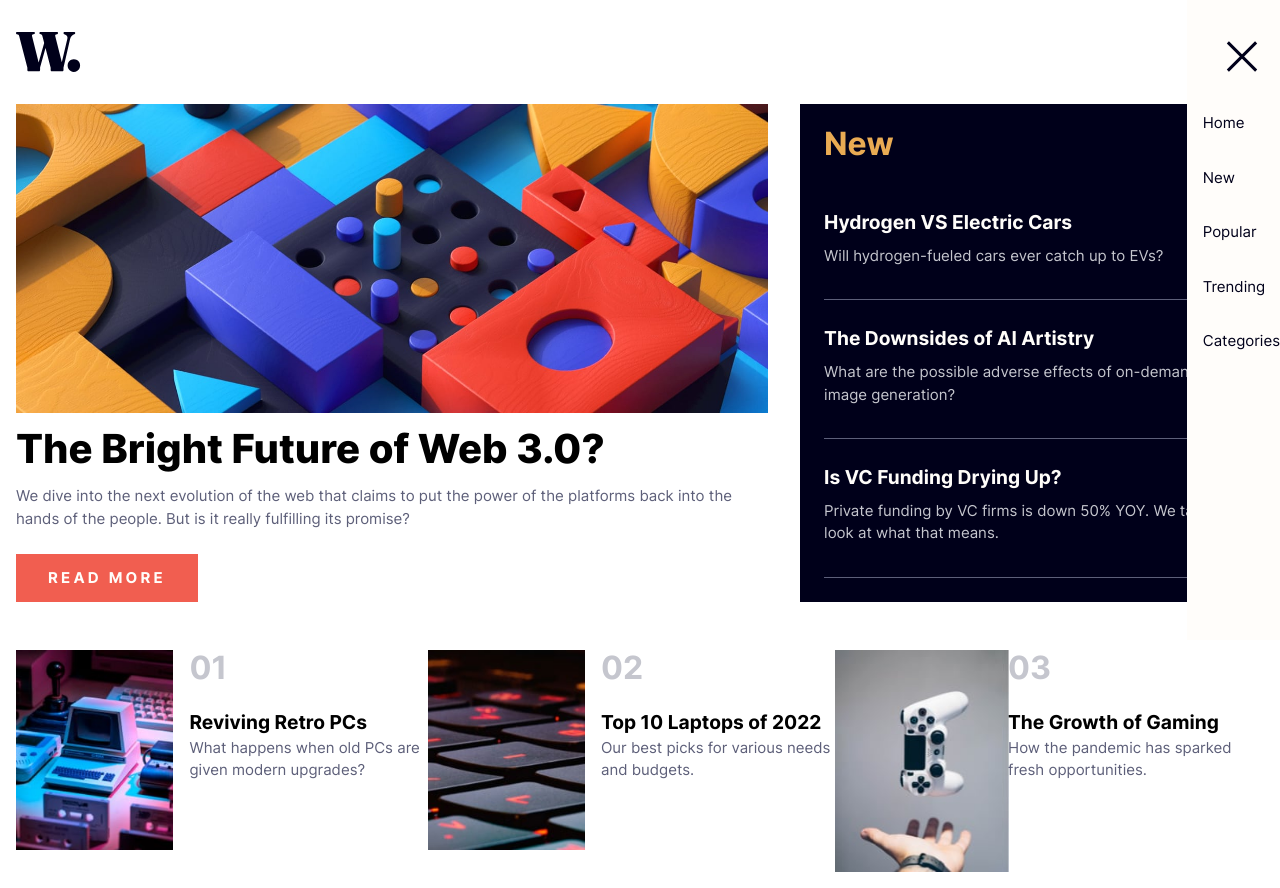
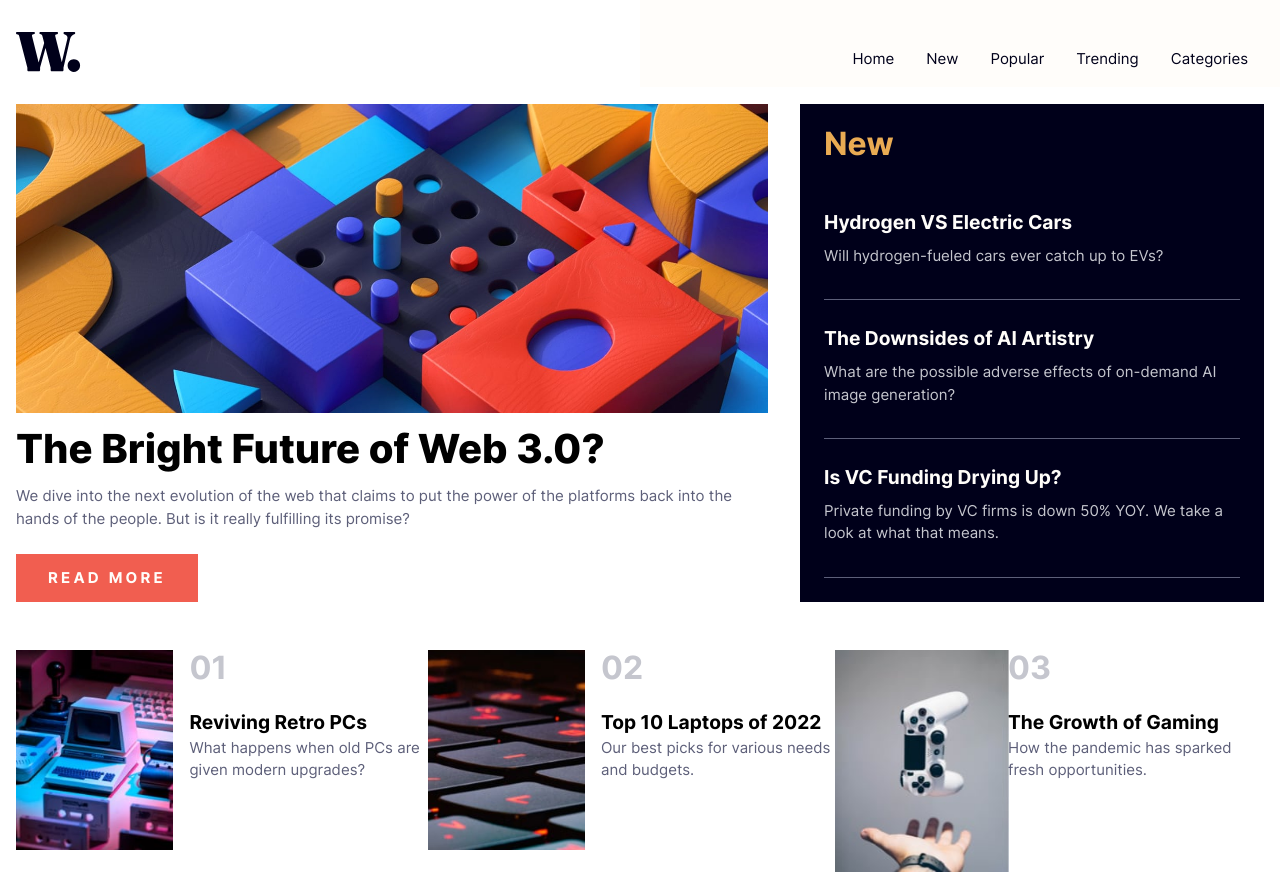
Before and after one commit to sclingan/news-homepage, a React (Vite) app: page / in a window 1280 px wide. Built offline with nearby package versions, Linux system fonts and the light colour scheme.

Commit message:
Adding open/close for mobile menu

```diff
--- a/src/App.css
+++ b/src/App.css
@@ -83,6 +83,10 @@ nav {
   min-height: 40rem;
 }
 
+.nav-hidden {
+  display: none;
+}
+
 .icon-close {
   position: fixed;
   top: 2.5rem;
@@ -105,6 +109,8 @@ li {
 }
 
 .menu-icon {
+  border: none;
+  background-color: transparent;
   justify-self: end;
   cursor: pointer;
 }
@@ -254,9 +260,15 @@ a:hover {
   .menu-icon {
     display: none;
   }
-  nav {
+  .nav-hidden {
+    display: inline;
+  }
+  ul {
     display: flex;
-    gap: 5rem;
+    gap: 2rem;
+    padding-top: 2rem;
     justify-content: end;
+    padding-right: 2rem;
+    padding-bottom: 0;
   }
 }/*# sourceMappingURL=App.css.map */
--- a/src/App.scss
+++ b/src/App.scss
@@ -59,7 +59,10 @@ nav {
     right: 0;
     min-width: 50%;
     min-height: 40rem;
-    // display: none;
+}
+
+.nav-hidden {
+    display: none;
 }
 
 .icon-close {
@@ -84,6 +87,8 @@ li {
 }
 
 .menu-icon {
+    border: none;
+    background-color: transparent;
     justify-self: end;
     cursor: pointer;
 }
@@ -239,9 +244,18 @@ p {
         display: none;
     }
 
-    nav {
+    .nav-hidden {
+        display: inline;
+    }
+
+    ul {
         display: flex;
-        gap: 5rem;
+        gap: 2rem;
+        padding-top: 2rem;
         justify-content: end;
+        padding-right: 2rem;
+        padding-bottom: 0;
     }
+
+
 }
--- a/src/Header.tsx
+++ b/src/Header.tsx
@@ -8,14 +8,25 @@ function Header() {
       let nav = document.getElementById('nav');
       close?.classList.remove('icon-close');
       close?.classList.add('hidden');
-      nav?.classList.add('hidden');
+      nav?.classList.remove('nav');
+      nav?.classList.add('nav-hidden');
+    }
+
+    function open() {
+      let close = document.getElementById('icon-close');
+      let nav = document.getElementById('nav');
+      close?.classList.remove('hidden');
+      close?.classList.add('icon-close');
+      nav?.classList.remove('nav-hidden');
+      nav?.classList.add('nav');
+
     }
     return (
         <header>
             <img src={logo} alt="a W logo"></img>
-            {/* <img src={iconMenu} className='menu-icon' alt='hamburger menu'></img> */}
-            <nav id='nav'>
-              <button className='icon-close' id='icon-close' onClick={close}><img src={iconClose} alt=''></img></button>
+            <button className='menu-icon' id='icon-open' onClick={open}><img src={iconMenu} className='menu-icon' alt='hamburger menu'></img></button>
+            <nav id='nav' className='nav-hidden'>
+              <button className='hidden' id='icon-close' onClick={close}><img src={iconClose} alt=''></img></button>
               <ul>
                 <li><a href="">Home</a></li>
                 <li><a href="">New</a></li>
```
Also changed, not shown: 1 other file (tests, documents, lock files or other folders).
